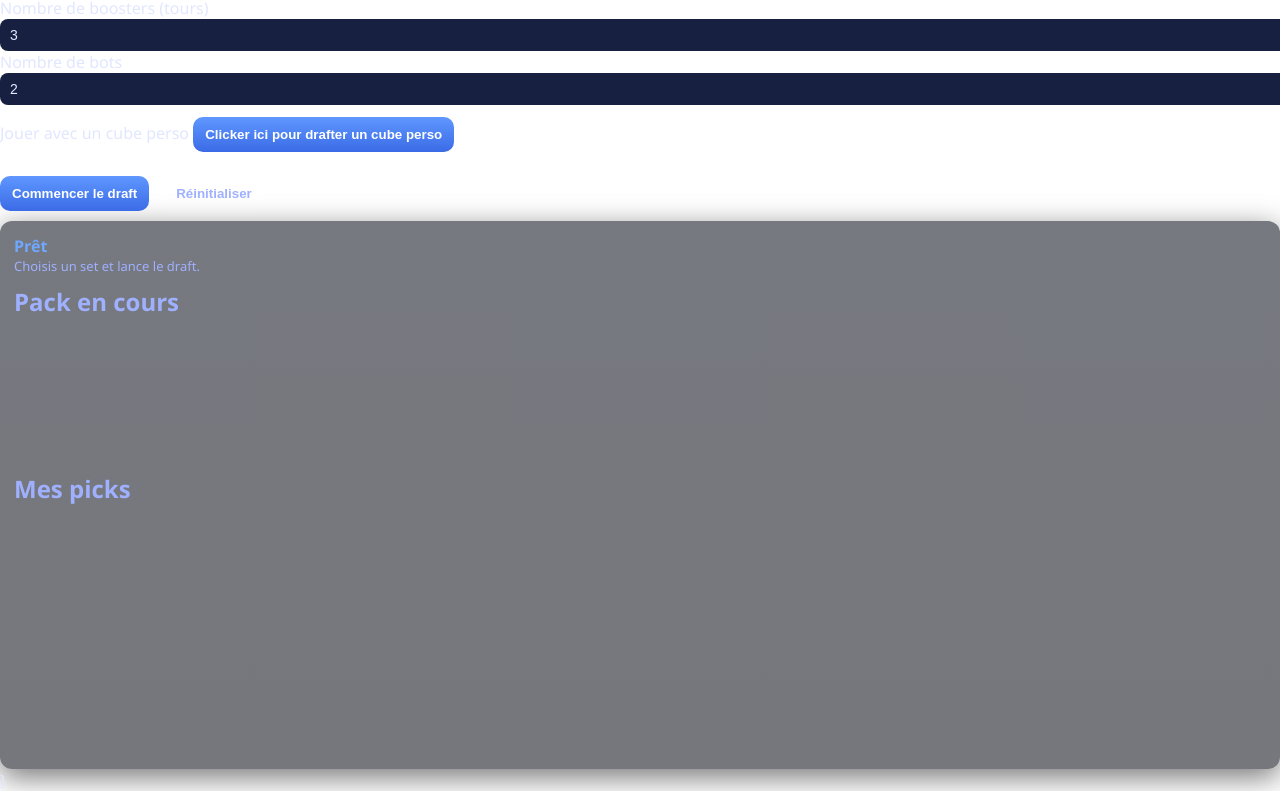
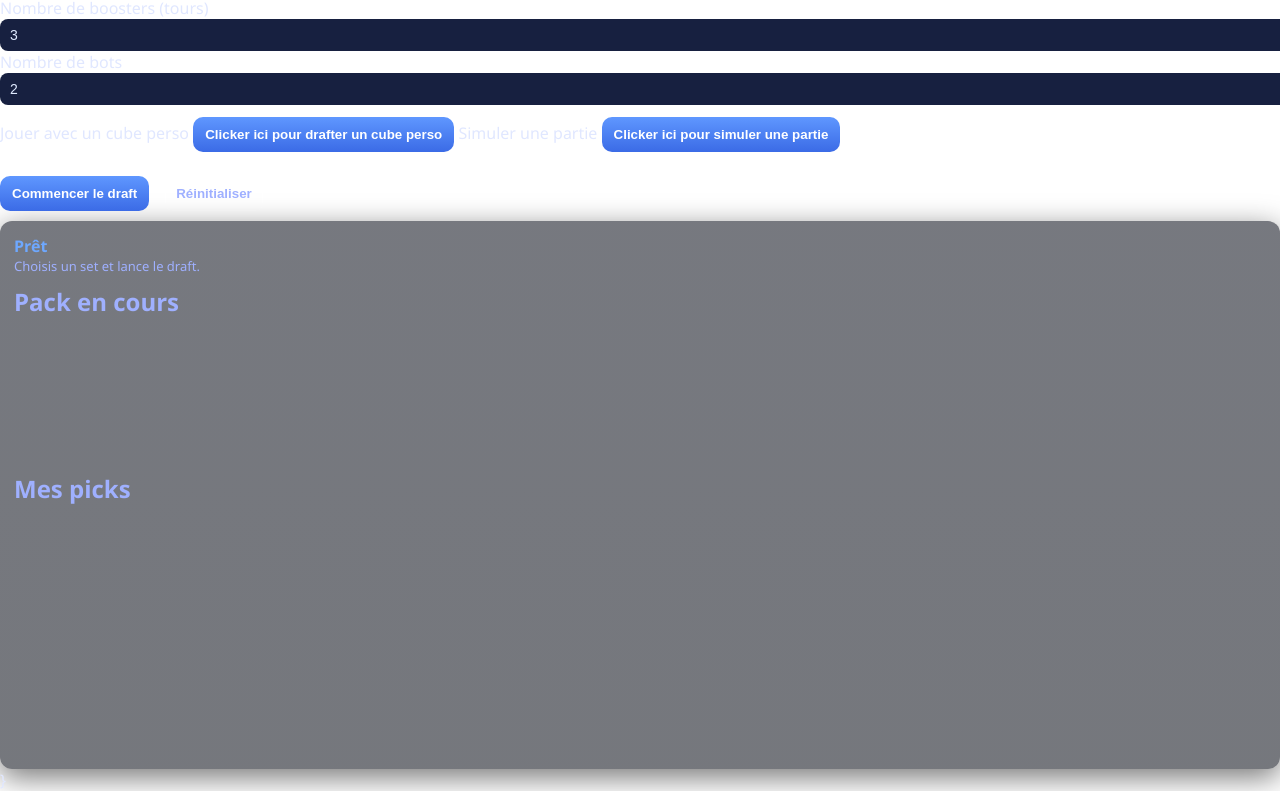
Before and after one commit to emilionschmauch-sketch/Mtg-draft, a plain HTML site: page index.html in a window 1280 px wide. Shown: the part 96-887 px from the top of the page. Drawn offline with Linux system fonts and the light colour scheme; no server answers.

Commit message:
Update index.html

```diff
--- a/index.html
+++ b/index.html
@@ -61,6 +61,9 @@ box-shadow:0 8px 30px rgba(0,0,0,0.55);
   <label>Jouer avec un cube perso</label>
 
   <button id="cubeUpload" onclick="window.open('https://emilionschmauch-sketch.github.io/Cube-draft/', '_blank')">Clicker ici pour drafter un cube perso</button>
+<label>Simuler une partie</label>
+
+  <button id="cubeUpload" onclick="window.open('https://emilionschmauch-sketch.github.io/Mtg-playmat/', '_blank')">Clicker ici pour simuler une partie</button>
 </div>
 
   <div style="display:flex; gap:8px; margin-top:12px;">
```
